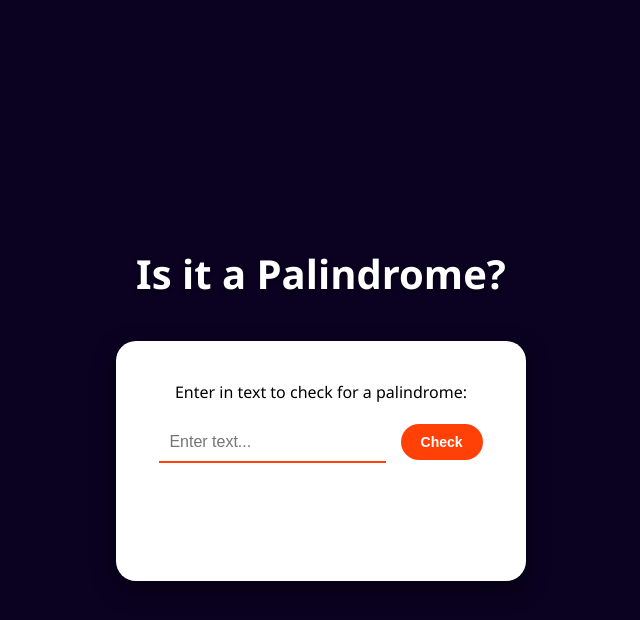
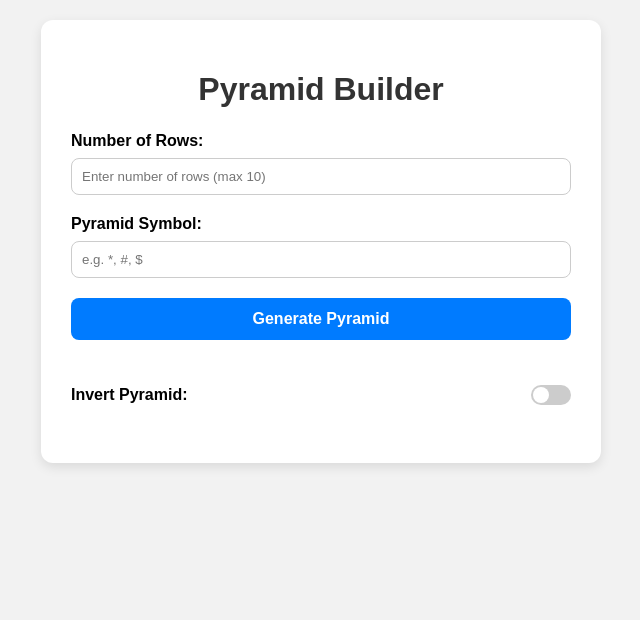
Before and after one commit to Afzaal-Web/praymid-generator, a plain HTML site: page index.html in a window 1280 px wide. Shown: the whole page, without its empty margins (319-959 px from the left). Drawn offline with Linux system fonts and the light colour scheme.

Commit message:
Add files via upload

```diff
--- a/index.html
+++ b/index.html
@@ -1,19 +1,43 @@
 <!DOCTYPE html>
 <html lang="en">
+
 <head>
-  <meta charset="UTF-8">
-  <meta name="viewport" content="width=device-width, initial-scale=1.0">
-  <title>Palindrome</title>
-  <link rel="stylesheet" href="styles.css">
+    <meta charset="UTF-8" />
+    <meta name="viewport" content="width=device-width, initial-scale=1.0" />
+    <title>Pyramid Builder</title>
+    <link rel="stylesheet" href="styles.css" />
 </head>
+
 <body>
-    <h1>Is it a Palindrome?</h1>
-  <div class="card">
-    <label for="text-input">Enter in text to check for a palindrome:</label>
-   <input type="text" id="text-input" placeholder="Enter text..." />
-    <button id="check-btn">Check</button>
-    <p id="result"></p>
-  </div>
-  <script src="script.js"></script>
+    <div class="container">
+        <h1>Pyramid Builder</h1>
+
+        <div class="form-group">
+            <label for="count">Number of Rows:</label>
+            <input type="number" id="count" min="1" max="10" placeholder="Enter number of rows (max 10)" />
+        </div>
+
+        <div class="form-group">
+            <label for="symbol">Pyramid Symbol:</label>
+            <input type="text" id="symbol" maxlength="1" placeholder="e.g. *, #, $" required />
+        </div>
+
+        <button id="generateBtn">Generate Pyramid</button>
+        <div id="result" class="pyramid-output">
+        </div>
+        <div class="form-group row">
+            <label for="invertToggle">Invert Pyramid:</label>
+            <label class="switch">
+                <input type="checkbox" id="invertToggle" />
+                <span class="slider round"></span>
+            </label>
+        </div>
+
+
+
+
+    </div>
+    <script src="script.js"></script>
 </body>
+
 </html>
--- a/script.js
+++ b/script.js
@@ -1,35 +1,52 @@
-// Pure function - testable
-    const isPalindrome = str => {
-      const cleanStr = str.replace(/[^a-zA-Z0-9]/g, '').toLowerCase();
-      const reversed = [...cleanStr].reverse().join('');
-      return cleanStr === reversed;
-    };
+let character = document.getElementById("symbol");
 
-    // UI Utility
-    const updateResult = (message, className) => {
-      result.textContent = message;
-      result.className = '';
-      result.classList.add(className, 'visible');
-    };
+let totalRowsInput = document.getElementById("count");
+let resultSection = document.getElementById("result");
+let generateButton = document.getElementById("generateBtn");
+let checkBox = document.getElementById("invertToggle");
 
-    // Main handler
-    const checkPalindromeHandler = () => {
-      const input = inputField.value.trim();
-      if (!input) {
-        updateResult('Please input a value', 'error');
-        return;
+generateButton.addEventListener('click', generatePyramid);
+checkBox.addEventListener('change', generatePyramid);
+
+
+function generatePyramid() {
+
+  let totalRows = parseInt(totalRowsInput.value);
+let symbol = character.value;
+  if (totalRows > 12 || totalRows < 3 || isNaN(totalRows)) {
+    resultSection.innerText = "Rows must be between 3 and 12";
+
+  }
+else if(symbol.trim() == ''){
+     resultSection.innerText = "Please add symbol";
+}
+  else {
+    const rows = [];
+    let isChecked = checkBox.checked;
+    for (let i = 1; i <= totalRows; i++) {
+      if (isChecked) {
+        rows.unshift(padRow(i, totalRows));
       }
-      const isPal = isPalindrome(input);
-      updateResult(`"${input}" is ${isPal ? '' : 'not '}a palindrome`, isPal ? 'palindrome' : 'not-palindrome');
-      inputField.value = '';
-    };
+      else {
+        rows.push(padRow(i, totalRows));
+      }
+    }
 
-    // DOM Setup
-    const inputField = document.getElementById('text-input');
-    const checkButton = document.getElementById('check-btn');
-    const result = document.getElementById('result');
+    let output = "";
+    for (const row of rows) {
+      output = output + "\n" + row;
+    }
+    resultSection.innerText = output;
 
-    checkButton.addEventListener('click', checkPalindromeHandler);
-    inputField.addEventListener('keydown', e => {
-      if (e.key === 'Enter') checkPalindromeHandler();
-    });
+  }
+  function padRow(rowNumber, rowCount) {
+    let symbol = character.value;
+    return " ".repeat(rowCount - rowNumber) + symbol.repeat(2 * rowNumber - 1) + " ".repeat(rowCount - rowNumber);
+  }
+}
+
+
+
+character.addEventListener('keydown', e => {
+  if (e.key === 'Enter') generatePyramid();
+});
--- a/styles.css
+++ b/styles.css
@@ -1,89 +1,129 @@
 body {
+  font-family: Arial, sans-serif;
+  background-color: #f2f2f2;
   margin: 0;
-      padding: 0;
-      font-family: 'Segoe UI', sans-serif;
-      background-color: #0a0220;
-      color: #ffffff;
-      display: flex;
-      flex-direction: column;
-      align-items: center;
-      justify-content: center;
-      height: 100vh;
+  padding: 20px;
+}
+
+.container {
+  max-width: 500px;
+  background-color: white;
+  padding: 30px;
+  margin: 0 auto;
+  border-radius: 12px;
+  box-shadow: 0 4px 12px rgba(0,0,0,0.1);
 }
 
 h1 {
-      font-size: 2.5rem;
-      font-weight: bold;
-      margin-bottom: 40px;
-      text-shadow: 0 2px 4px rgba(0, 0, 0, 0.4);
+  text-align: center;
+  margin-bottom: 24px;
+  color: #333;
 }
 
-    .card {
-      background: #ffffff;
-      color: #000;
-      padding: 40px 30px;
-      border-radius: 20px;
-      box-shadow: 0 8px 24px rgba(0, 0, 0, 0.4);
-      text-align: center;
-      min-width: 350px;
+.form-group {
+  margin-bottom: 20px;
 }
 
 label {
   display: block;
-      font-size: 1rem;
-      margin-bottom: 20px;
+  margin-bottom: 8px;
+  font-weight: bold;
 }
 
+input[type="number"],
 input[type="text"] {
-      border: none;
-      border-bottom: 2px solid #ff4107;
+  width: 100%;
   padding: 10px;
-      font-size: 16px;
-      color: #333;
-      background-color: transparent;
-      outline: none;
+  border: 1px solid #ccc;
+  border-radius: 8px;
+  box-sizing: border-box;
 }
 
 button {
-      margin-left: 10px;
-      padding: 10px 20px;
-      font-size: 14px;
+  width: 100%;
+  padding: 12px;
+  background-color: #007bff;
+  color: white;
+  font-size: 16px;
   font-weight: bold;
-      background-color: #ff4107;
-      color: #fff;
   border: none;
-      border-radius: 20px;
+  border-radius: 8px;
   cursor: pointer;
   transition: background-color 0.3s ease;
 }
 
 button:hover {
-      background-color: #5e0091;
+  background-color: #0056b3;
+}
+.form-group.row {
+  display: flex;
+  align-items: center;
+    justify-content: space-between; /* Space between label and switch */
 }
 
-    #result {
-      margin-top: 30px;
-      font-size: 20px;
-      font-weight: 500;
-      padding: 14px 24px;
-      border-radius: 10px;
-      transform: translateY(10px);
-      transition: opacity 0.4s ease, transform 0.4s ease;
+.switch {
+  position: relative;
+  display: inline-block;
+  width: 40px;  /* Thinner width */
+  height: 20px; /* Thinner height */
+}
+.switch input {
+  opacity: 0;
+  width: 0;
+  height: 0;
+}
+.slider {
+  position: absolute;
+  cursor: pointer;
+  top: 0;
+  left: 0;
+  right: 0;
+  bottom: 0;
+  background-color: #ccc;
+  -webkit-transition: .4s;
+  transition: .4s;
 }
 
-    .visible {
-      opacity: 1;
-      transform: translateY(0);
+.slider:before {
+  position: absolute;
+  content: "";
+  height: 16px;
+  width: 16px;
+  left: 2px;
+  bottom: 2px;
+  background-color: white;
+  -webkit-transition: .4s;
+  transition: .4s;
 }
 
-    .palindrome {
-      background-color: #1e4620;
-      color: #fff;
-      border: 1px solid #388e3c;
+input:checked + .slider {
+  background-color: #2196F3;
 }
 
-    .not-palindrome {
-      background-color: #4a1c1c;
-      color: #ffffff;
-      border: 1px solid #d32f2f;
+input:focus + .slider {
+  box-shadow: 0 0 1px #2196F3;
 }
+
+input:checked + .slider:before {
+  -webkit-transform: translateX(26px);
+  -ms-transform: translateX(26px);
+  transform: translateX(20px);
+}
+
+/* Rounded sliders */
+.slider.round {
+  border-radius: 34px;
+}
+
+.slider.round:before {
+  border-radius: 50%;
+}
+
+.pyramid-output {
+  margin: 5px 0px 10px;
+font-weight: bold;
+  white-space: pre;
+  font-family: monospace;
+  text-align: center;
+  color: #222;
+}
```
Also changed, not shown: pyramid generator.js (added, +29 -0 lines). Lines whose indentation alone changed are shown as unchanged.
